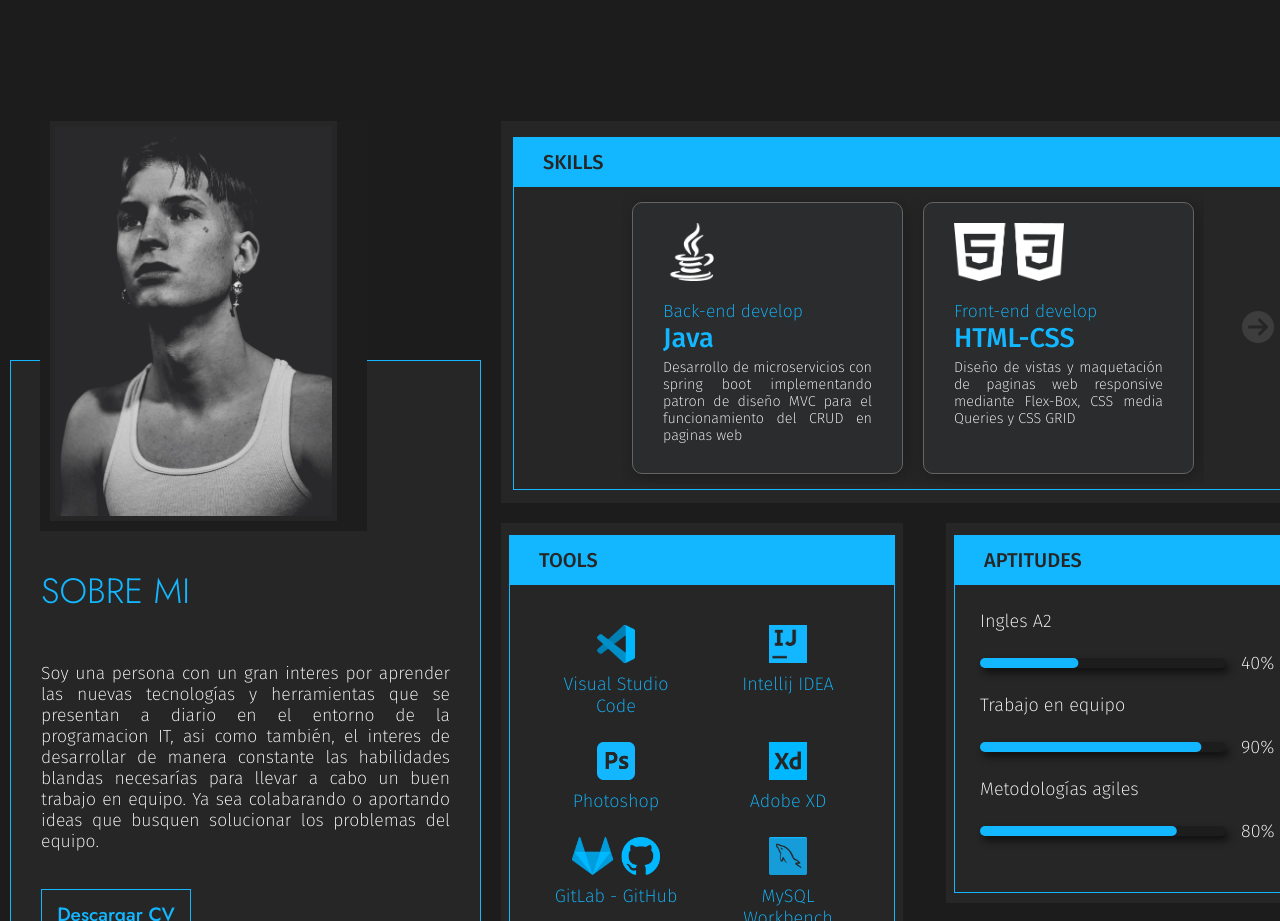
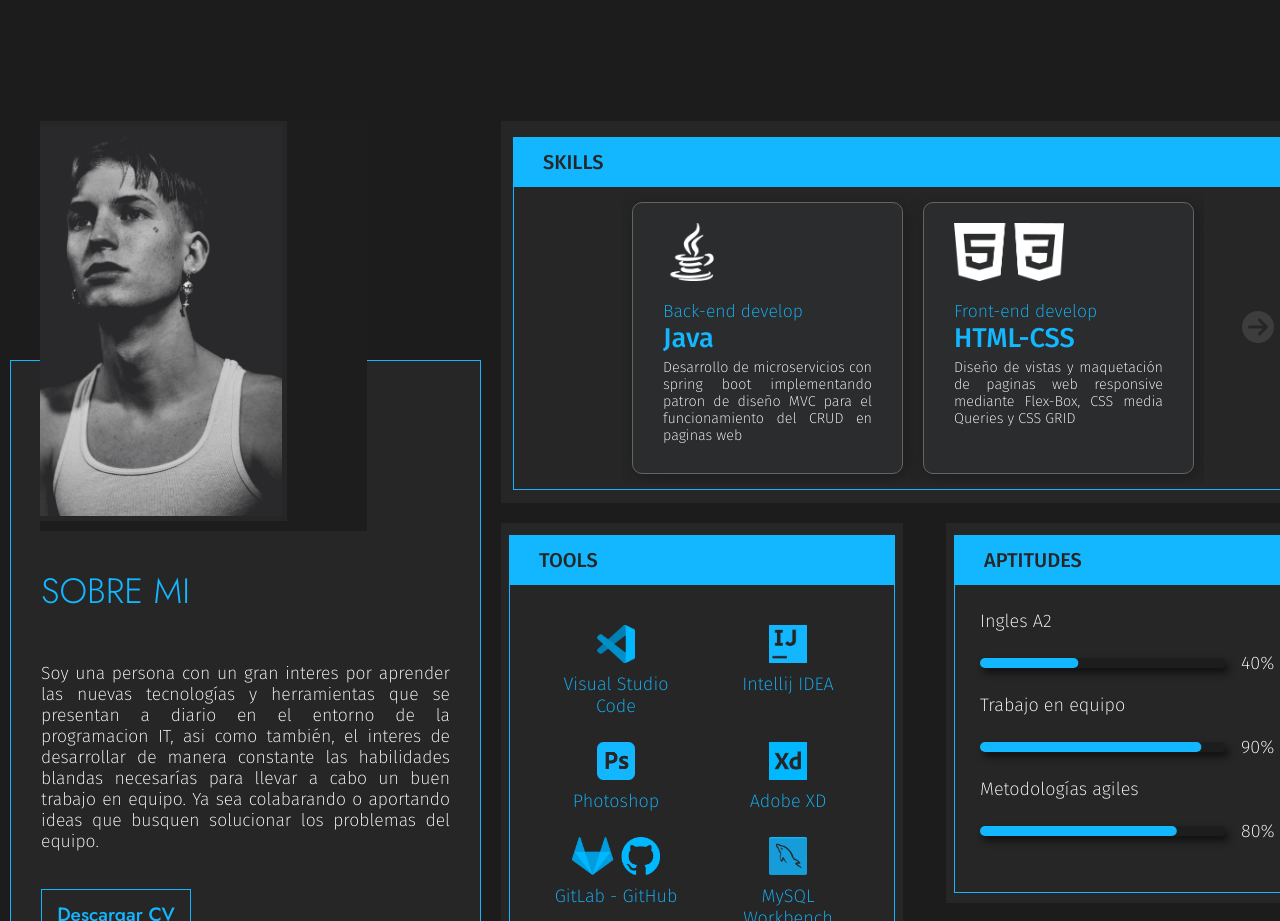
Before and after one commit to gonemvaz012/Portfolio-Web, a React (Create React App) app: page / in a window 1280 px wide. Shown: the part 880-1801 px from the top of the page. Built offline with nearby package versions, Linux system fonts and the light colour scheme.

Commit message:
commit develop 0.1.2

```diff
--- a/src/components/Main/Css/sideBar.css
+++ b/src/components/Main/Css/sideBar.css
@@ -31,6 +31,7 @@
     top: 0;
     left: 30px;
     overflow: hidden;
+
 }
 
 .photo-Container__div {
@@ -39,6 +40,7 @@
     overflow: hidden;
     background-color: #13B7FF;
     border: 5px solid var(--bg-secundary);
+
 }
 
 .photo-Container__div__img {
--- a/src/components/Main/Main.js
+++ b/src/components/Main/Main.js
@@ -1,4 +1,4 @@
-import React, { useEffect } from "react";
+import React from "react";
 import SectionPorfolio from "./subcomponents/SectionPorfolio";
 import SectionSkills from "./subcomponents/SectionSkills";
 import SideBar from "./subcomponents/SideBar";
@@ -13,39 +13,14 @@ const Main = () => {
   const [ref, inView] = useInView();
   const photoAnima = useAnimation();
 
-  //useEffect de Main
-  useEffect(() => {
-    if (inView) {
-      photoAnima.start({
-        //animacion de fotoPerfil cuando entra inView
-        x: `0%`,
-        transition: {
-          type: "spring",
-          delay: 0.3,
-          duration: 4,
-        },
-      });
-    }
-    if (!inView) {
-      photoAnima.start({
-        //animacion de fotoPerfil cuando sale inView
-        x: `110%`,
-        transition: {
-          type: "spring",
-          duration: 0.5,
-        },
-      });
-    }
-  }, [inView]);
-
   return (
     <main className="main" ref={ref}>
       <section className="section-aboutMe">
-        <SideBar photoAnima={photoAnima} />
+        <SideBar />
         <SectionSkills inView={inView} />
       </section>
       <SectionPorfolio />
-      <SectionContact/>
+      <SectionContact />
     </main>
   );
 };
--- a/src/components/Main/subcomponents/SideBar.js
+++ b/src/components/Main/subcomponents/SideBar.js
@@ -1,20 +1,28 @@
 import React from "react";
-import { motion } from "framer-motion";
+import { motion, useScroll, useTransform } from "framer-motion";
 import "../Css/sideBar.css";
 
-const SideBar = (props) => {
-  const { photoAnima } = props;
+const SideBar = () => {
+  const { scrollYProgress } = useScroll();
+  //foto perfil
+  const PhotoP = (prop) => {
+    const { speed } = prop;
+    const xvalue = useTransform(scrollYProgress, [0, 0.5], [0, 50 * speed]);
+    return (
+      <motion.div className="photo-Container__div" style={{ x: xvalue }}>
+        <img
+          className="photo-Container__div__img"
+          src="../img/fotoHome2.jpg"
+          alt="fotoPorfolio"
+        ></img>
+      </motion.div>
+    );
+  };
 
   return (
     <aside className="aside">
       <div className="photo-Container">
-        <motion.div className="photo-Container__div" animate={photoAnima}>
-          <img
-            className="photo-Container__div__img"
-            src="../img/fotoHome2.jpg"
-            alt="fotoPorfolio"
-          ></img>
-        </motion.div>
+        <PhotoP speed={-1} />
       </div>
       <div className="text-container">
         <motion.h1
```
